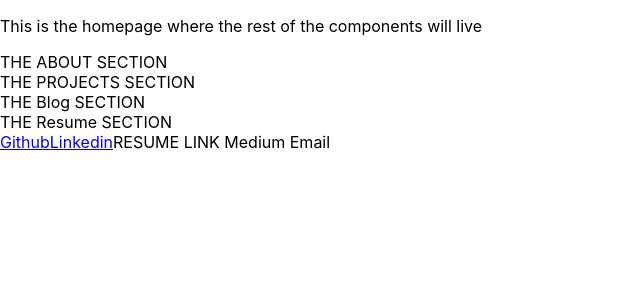
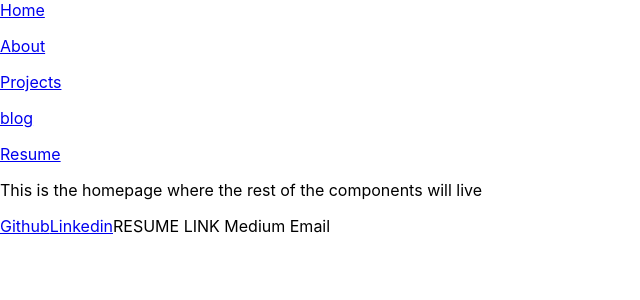
Before and after one commit to magic-onion/my-site, a React (Create React App) app: page / in a window 1280 px wide. Shown: the top 300 px of the page, without its empty margins (0-640 px from the left). Built offline with nearby package versions, Linux system fonts and the light colour scheme.

Commit message:
navbar set up with exact path routes

```diff
--- a/src/App.js
+++ b/src/App.js
@@ -5,6 +5,9 @@ import Blog from './containers/Blog'
 import Resume from './containers/Resume'
 import SocialLinks from './components/Social'
 import Home from './containers/Home'
+import Navigation from './components/Navigation'
+
+
 import { Route, Switch } from "react-router-dom";
 // import TableExamplePagination from './containers/TableExamplePagination'
 
@@ -14,11 +17,12 @@ class App extends Component {
   render() {
     return (
       <div className="App">
-        <Home/>
-        <About/>
-        <Projects/>
-        <Blog/>
-        <Resume/>
+        <Navigation/>
+        <Route exact path='/' component={Home} />
+        <Route exact path='/projects' component={Projects} />
+        <Route exact path='/blog' component={Blog} />
+        <Route exact path='/resume' component={Resume} />
+        <Route exact path='/about' component={About}/>
         <SocialLinks/>
       </div>
     );
--- a/src/components/Navigation.js
+++ b/src/components/Navigation.js
@@ -0,0 +1,23 @@
+import React from 'react'
+import { NavLink } from 'react-router-dom'
+
+
+class Navigation extends React.Component {
+  render() {
+    return (
+      <div>
+       <NavLink to="/">Home</NavLink>
+       <p></p>
+       <NavLink to="/about">About</NavLink>
+       <p></p>
+       <NavLink to="/projects">Projects</NavLink>
+       <p></p>
+       <NavLink to="/blog">blog</NavLink>
+       <p></p>
+       <NavLink to="/resume">Resume</NavLink>
+      </div>
+    )
+  }
+}
+
+export default Navigation
```
